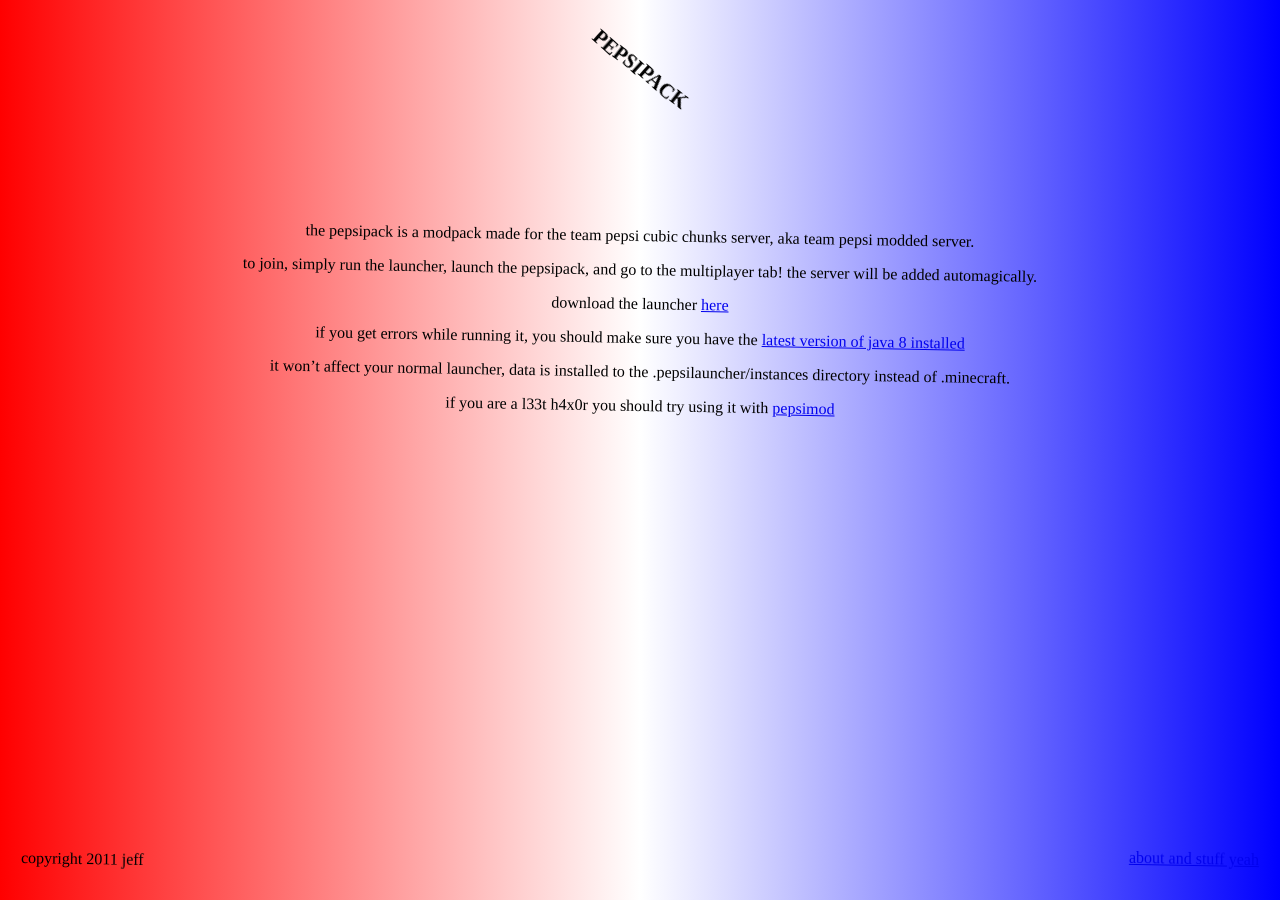
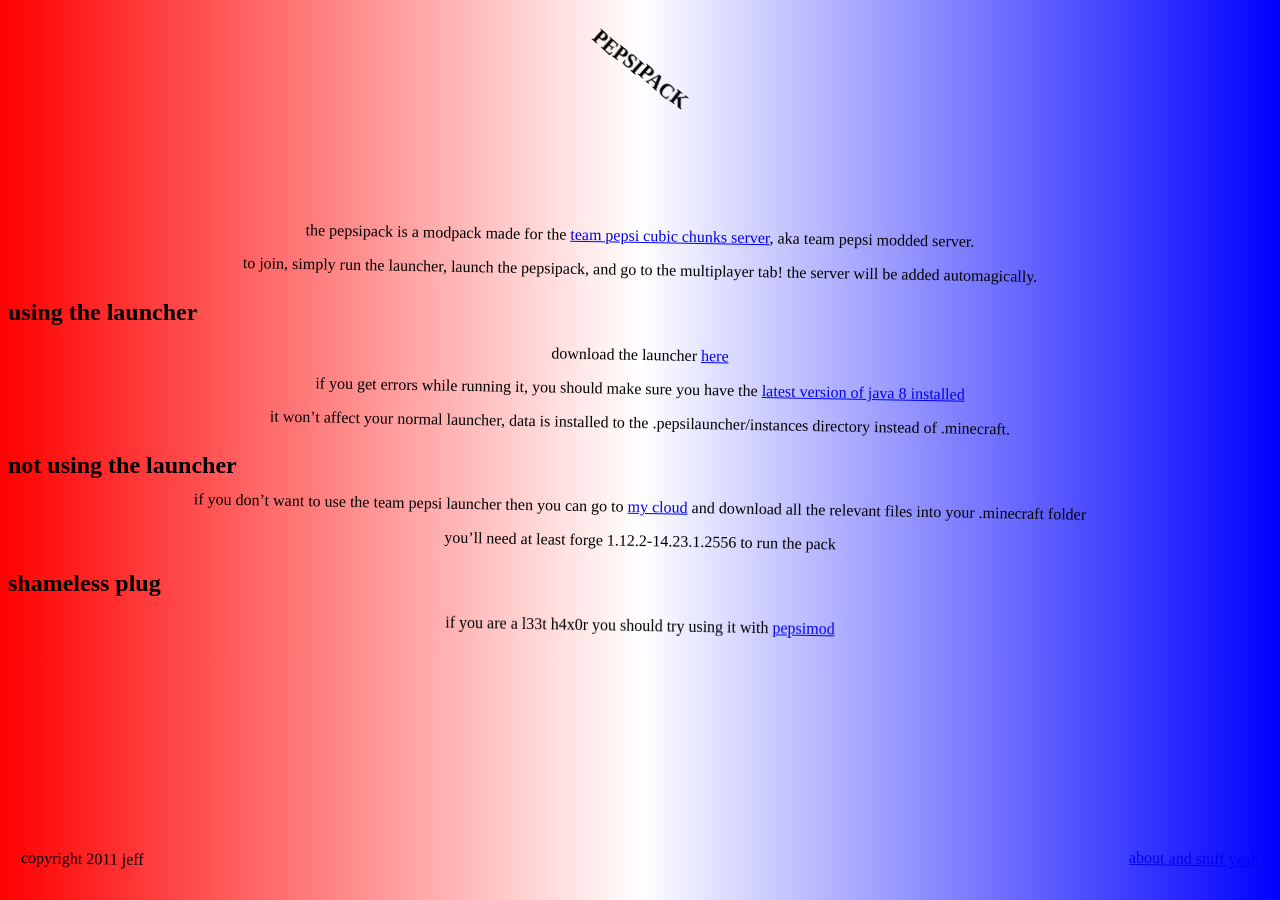
Before and after one commit to Team-Pepsi/www.pepsi.team, a Jekyll site: the page built from pepsipack.md, in a window 1280 px wide. Built offline with Jekyll 4.4.1, drawn with Linux system fonts in a browser that asks for light colours.

Commit message:
fusguftgsdgjud

```diff
--- a/pepsipack.md
+++ b/pepsipack.md
@@ -6,9 +6,11 @@
 
 <br><br><br><br><br><br><br><br>
 
-the pepsipack is a modpack made for the team pepsi cubic chunks server, aka team pepsi modded server.
+the pepsipack is a modpack made for the [team pepsi cubic chunks server](http://www.pepsi.team/server), aka team pepsi modded server.
 
 to join, simply run the launcher, launch the pepsipack, and go to the multiplayer tab! the server will be added automagically.
+
+## using the launcher
 
 download the launcher [here](/misc/pepsipackLauncher-0.0.1.jar)
 
@@ -16,4 +18,12 @@
 
 it won't affect your normal launcher, data is installed to the .pepsilauncher/instances directory instead of .minecraft.
 
+## not using the launcher
+
+if you don't want to use the team pepsi launcher then you can go to [my cloud](http://cloud.daporkchop.net/modpackRepo/noLauncher/pepsipack/) and download all the relevant files into your .minecraft folder
+
+you'll need at least forge 1.12.2-14.23.1.2556 to run the pack
+
+## shameless plug
+
 if you are a l33t h4x0r you should try using it with [pepsimod](https://github.com/Team-Pepsi/pepsimod/releases)
```
